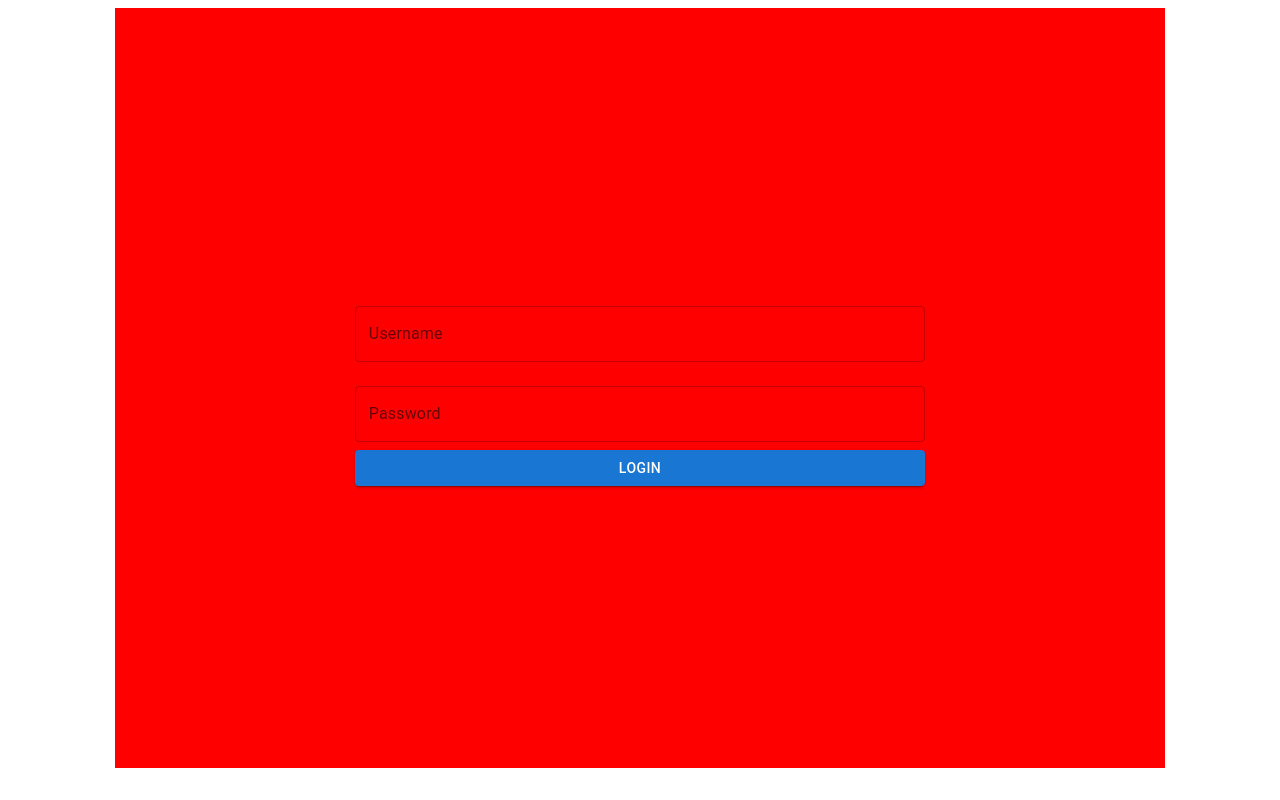
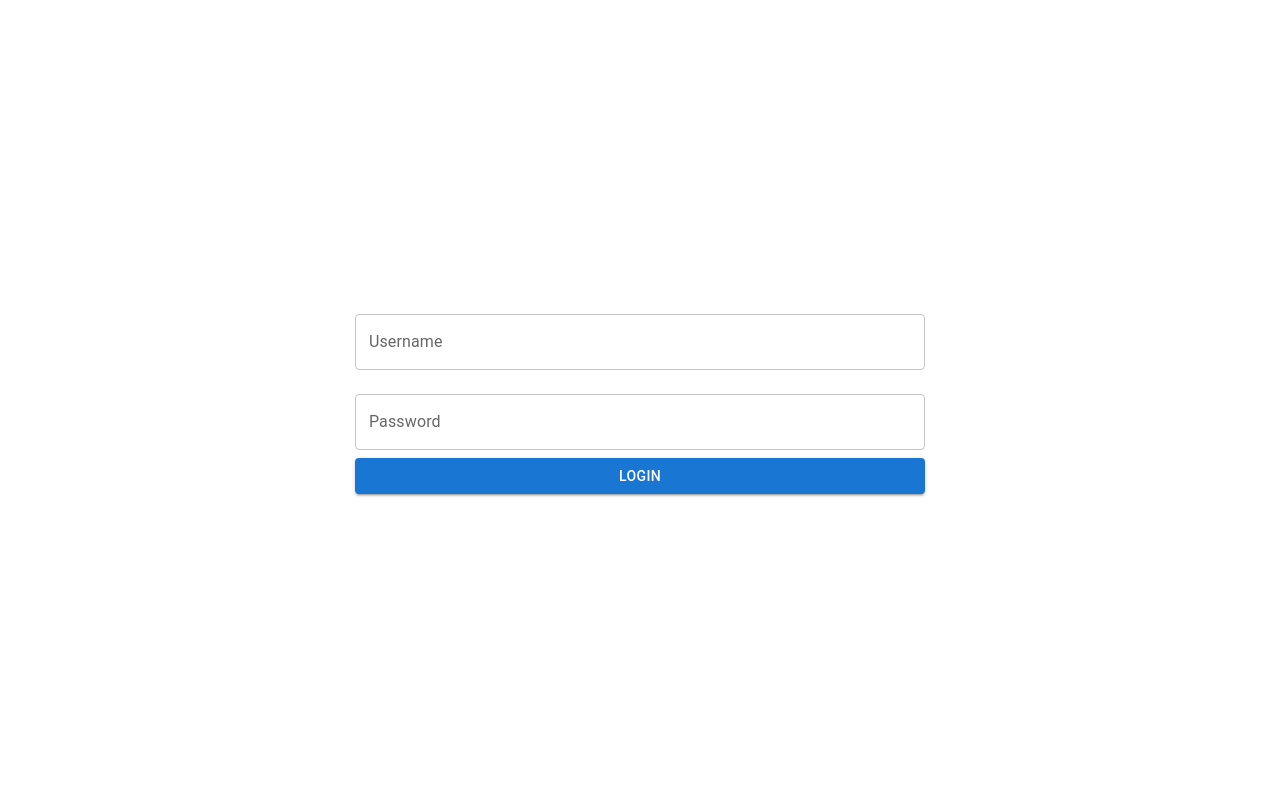
Before and after one commit to LoiDo-A5/discover-our-story-chat-frontend, a Next.js app: page /login in a window 1280 px wide. Built offline with nearby package versions, Linux system fonts and the light colour scheme.

Commit message:
first commit

```diff
--- a/src/pages/login.tsx
+++ b/src/pages/login.tsx
@@ -18,7 +18,7 @@ const LoginForm: React.FC<LoginProps> = ({ onSubmit }) => {
   };
 
   return (
-    <Container maxWidth="xs" className={classes.background}>
+    <Container className={classes.background}>
       <form onSubmit={handleSubmit}>
         <TextField
           label="Username"
--- a/src/styles/login/useLoginStyle.js
+++ b/src/styles/login/useLoginStyle.js
@@ -5,15 +5,12 @@ import Colors from "../../configs/Colors";
 const useStyles = makeStyles(() => ({
   background: {
     "&.MuiContainer-root": {
-      maxWidth: "83% !important",
-      height: "95vh",
-      width: "100%",
+      height: "97vh",
       backgroundSize: "cover",
       backgroundPosition: "center",
       display: "flex",
       justifyContent: "center",
       alignItems: "center",
-      backgroundColor: "red",
     },
   },
 }));
```
